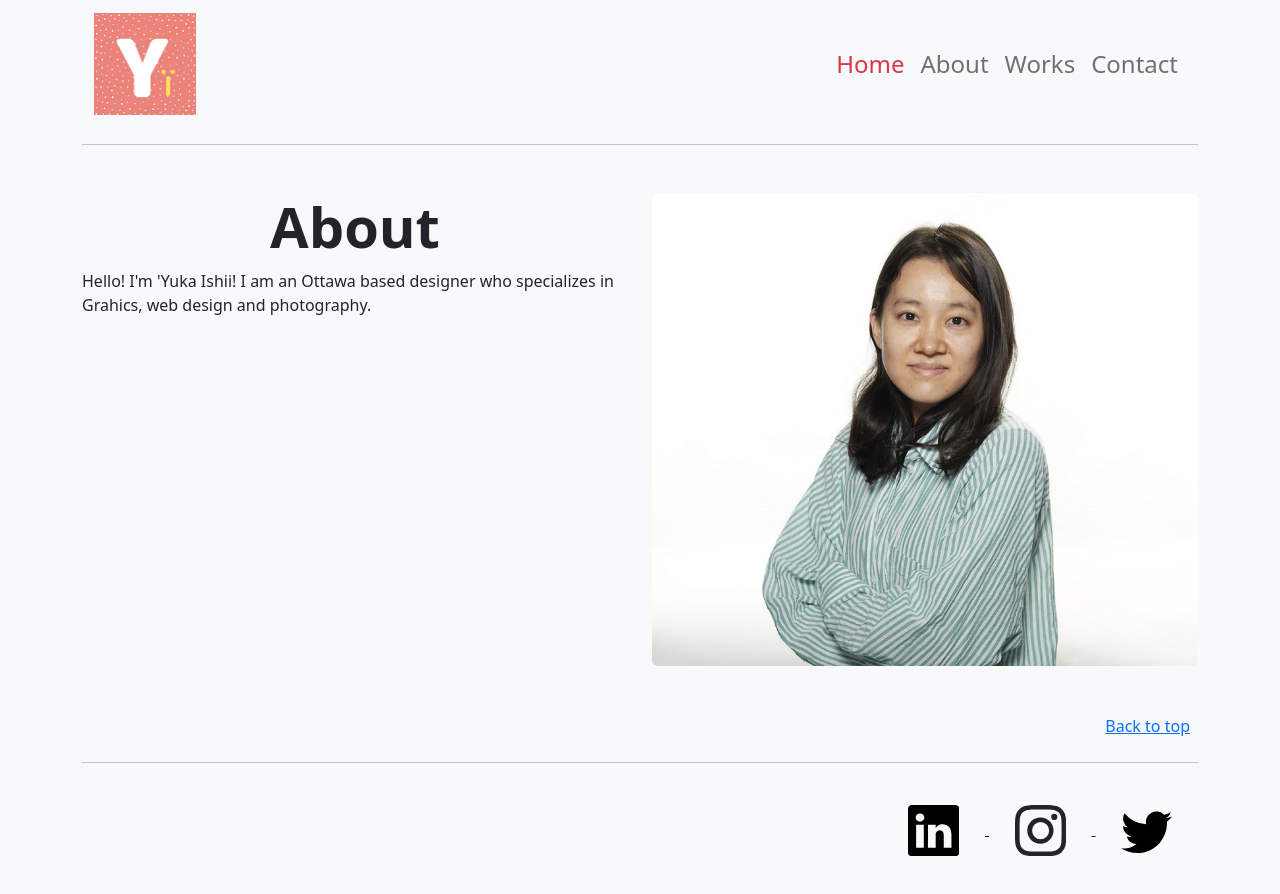
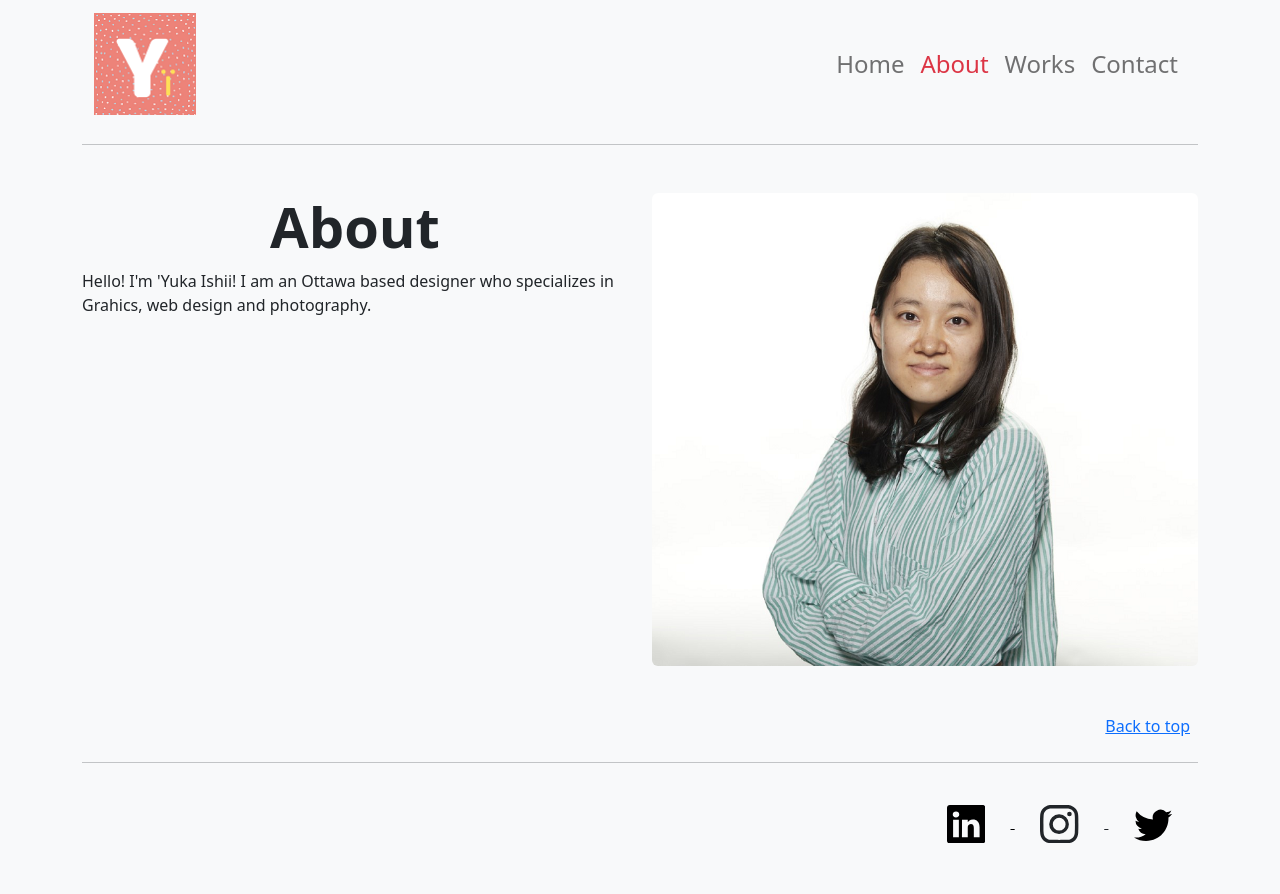
Before and after one commit to ishi0026/portfolio, a plain HTML site: page about.html in a window 1280 px wide. Drawn offline with nearby package versions, Linux system fonts and the light colour scheme.

Commit message:
fix color of active nav

```diff
--- a/about.html
+++ b/about.html
@@ -39,10 +39,10 @@
               <div class="collapse navbar-collapse justify-content-end " id="navbarNavDropdown">
                 <ul class="navbar-nav">
                   <li class="nav-item">
-                    <a class="nav-link active text-danger" aria-current="page" href="index.html">Home</a>
+                    <a class="nav-link" href="index.html">Home</a>
                   </li>
                   <li class="nav-item">
-                    <a class="nav-link" href="about.html">About</a>
+                    <a class="nav-link active text-danger" aria-current="page"  href="about.html">About</a>
                   </li>
                   <li class="nav-item">
                     <a class="nav-link" href="works.html">Works</a>
--- a/css/main.css
+++ b/css/main.css
@@ -72,8 +72,8 @@ footer{
 @media only screen and (min-width: 600px) {
     svg{
         margin: 2.5vw;
-        height: 5.5vw;
-        width: 5.5vw;
+        height: 4.5vw;
+        width: 4.5vw;
     }
 }
 
@@ -81,8 +81,8 @@ footer{
 @media only screen and (min-width: 768px) {
     svg{
         margin: 2.5vw;
-        height: 5vw;
-        width: 5vw;
+        height: 4vw;
+        width: 4vw;
     }
 }
 
@@ -90,8 +90,8 @@ footer{
 @media only screen and (min-width: 992px) {
     svg{
         margin: 2vw;
-        height: 4vw;
-        width: 4vw;
+        height: 3vw;
+        width: 3vw;
     }
 }
 
```
Also changed, not shown: contact.html (+2 -2 lines), works.html (+2 -2 lines), 1 other file.
